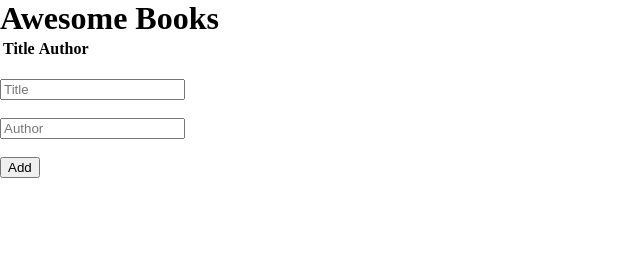
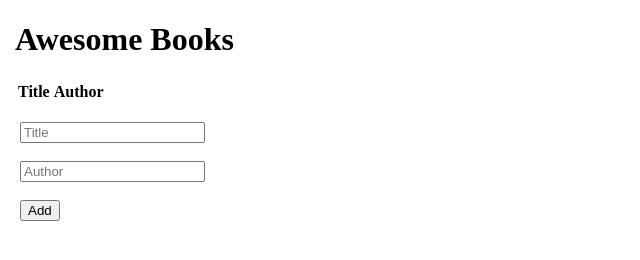
Before and after one commit to kennyegun24/AwesomeBooks, a plain HTML site: page index.html in a window 1280 px wide. Shown: the whole page, without its empty margins (0-640 px from the left). Drawn offline with Linux system fonts and the light colour scheme.

Commit message:
Edit margin

```diff
--- a/style.css
+++ b/style.css
@@ -1,3 +1,3 @@
 * {
-  margin: 0;
+  margin-left: 5px;
 }
```
